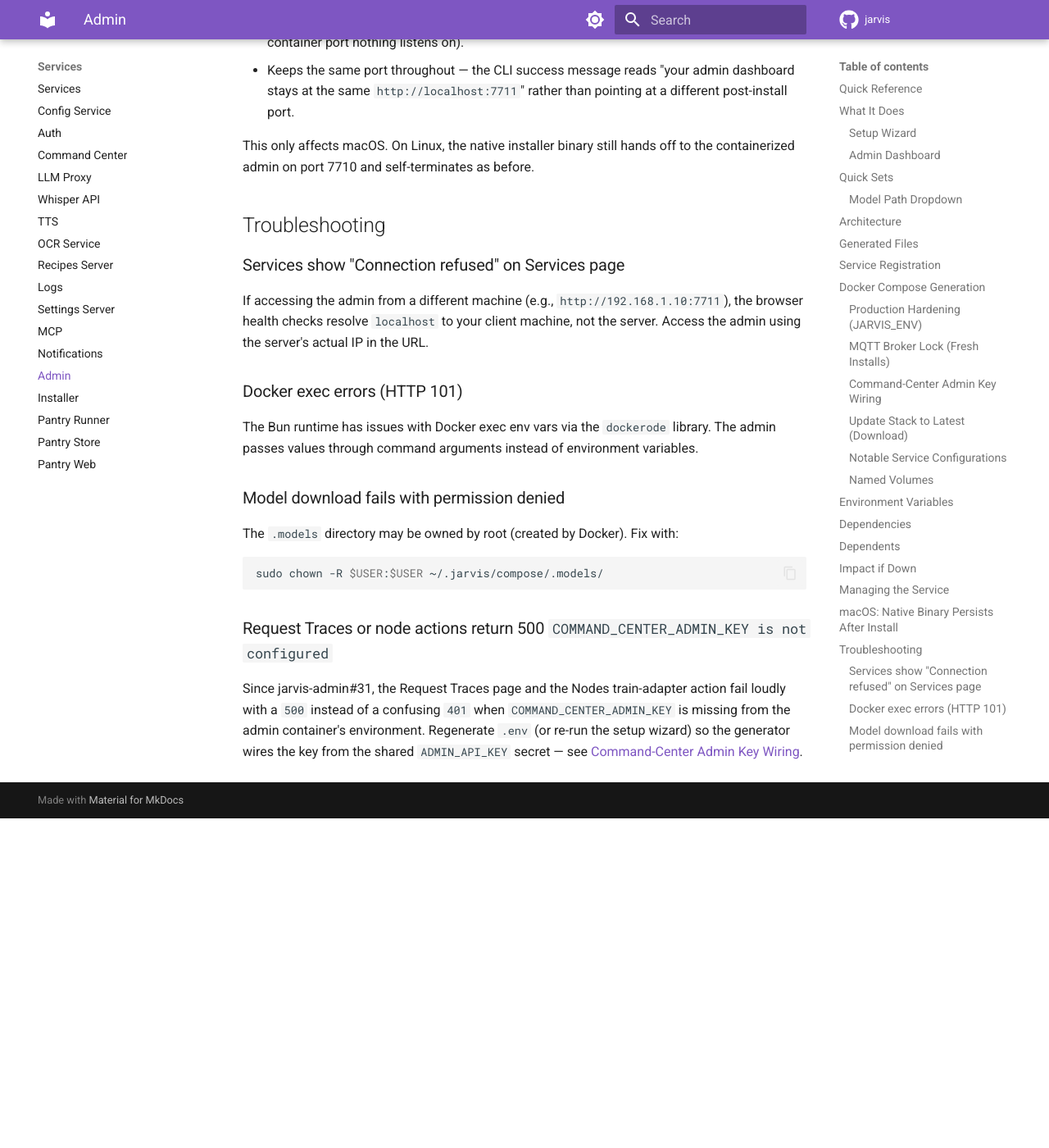
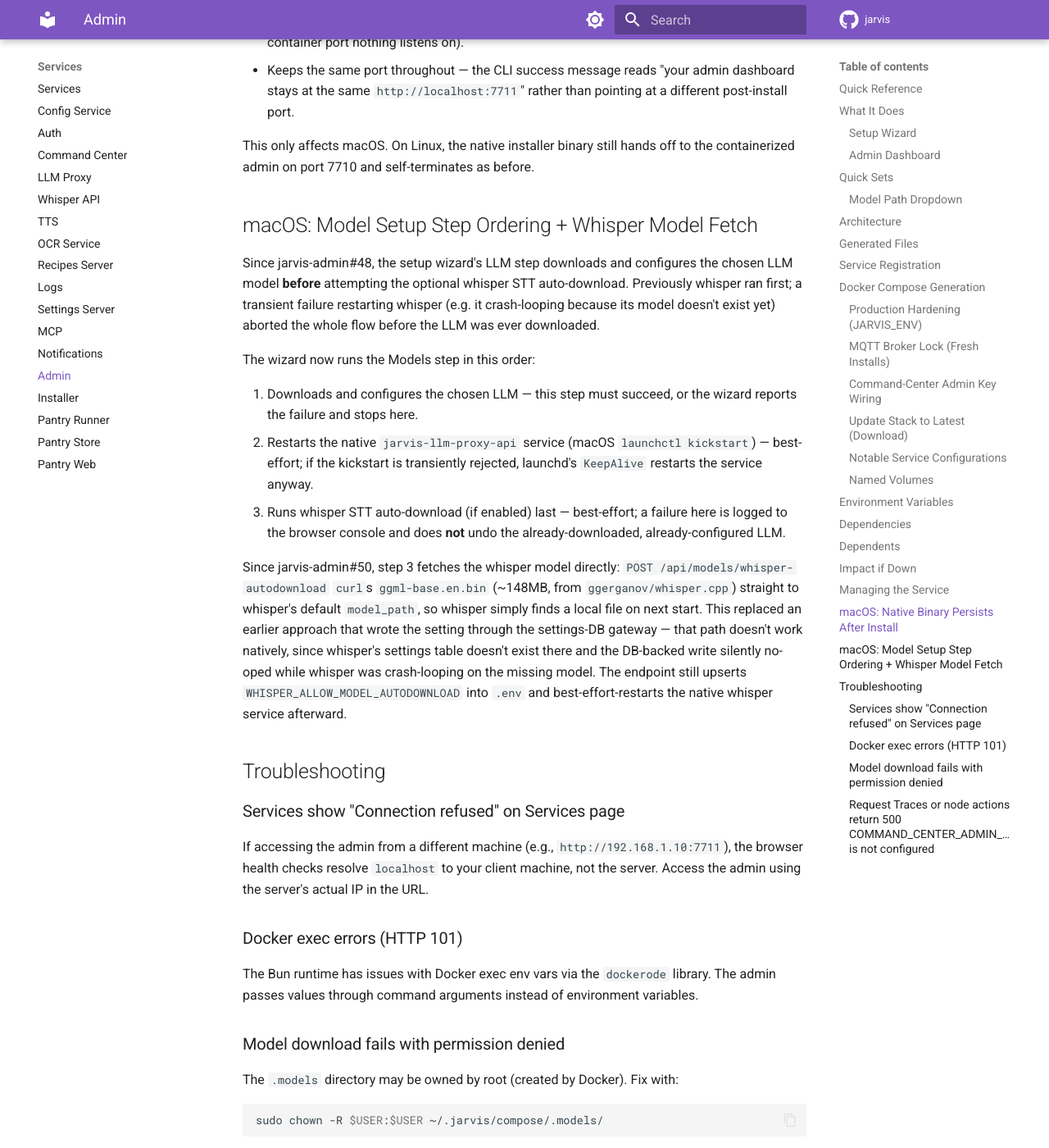
Before and after one commit to alexberardi/jarvis-docs, an MkDocs documentation site: the page built from docs/services/admin.md, in a window 1280 px wide and 1400 px high, scrolled down 7662 px. Shown: the whole window at 82% size. Built offline with MkDocs 1.6.1 and Material for MkDocs 9.7.7, drawn with Linux system fonts in a browser that asks for light colours; comment, search, counter and statistics services are not loaded; before the commit the page ends 8660 px from its top, so only the background shows below that.

Commit message:
docs(jarvis-admin): sync from #50

```diff
--- a/docs/services/admin.md
+++ b/docs/services/admin.md
@@ -211,6 +211,18 @@
 
 This only affects macOS. On Linux, the native installer binary still hands off to the containerized admin on port 7710 and self-terminates as before.
 
+## macOS: Model Setup Step Ordering + Whisper Model Fetch
+
+Since jarvis-admin#48, the setup wizard's LLM step downloads and configures the chosen LLM model **before** attempting the optional whisper STT auto-download. Previously whisper ran first; a transient failure restarting whisper (e.g. it crash-looping because its model doesn't exist yet) aborted the whole flow before the LLM was ever downloaded.
+
+The wizard now runs the Models step in this order:
+
+1. Downloads and configures the chosen LLM — this step must succeed, or the wizard reports the failure and stops here.
+2. Restarts the native `jarvis-llm-proxy-api` service (macOS `launchctl kickstart`) — best-effort; if the kickstart is transiently rejected, launchd's `KeepAlive` restarts the service anyway.
+3. Runs whisper STT auto-download (if enabled) last — best-effort; a failure here is logged to the browser console and does **not** undo the already-downloaded, already-configured LLM.
+
+Since jarvis-admin#50, step 3 fetches the whisper model directly: `POST /api/models/whisper-autodownload` `curl`s `ggml-base.en.bin` (~148MB, from `ggerganov/whisper.cpp`) straight to whisper's default `model_path`, so whisper simply finds a local file on next start. This replaced an earlier approach that wrote the setting through the settings-DB gateway — that path doesn't work natively, since whisper's settings table doesn't exist there and the DB-backed write silently no-oped while whisper was crash-looping on the missing model. The endpoint still upserts `WHISPER_ALLOW_MODEL_AUTODOWNLOAD` into `.env` and best-effort-restarts the native whisper service afterward.
+
 ## Troubleshooting
 
 ### Services show "Connection refused" on Services page
```
